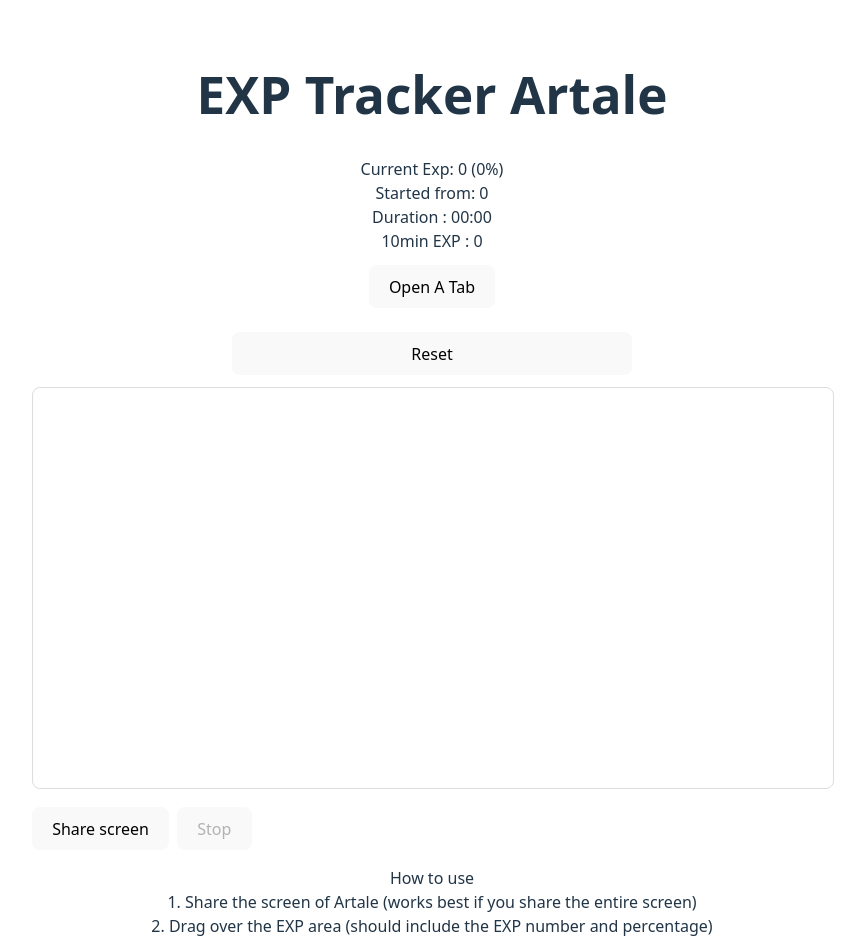
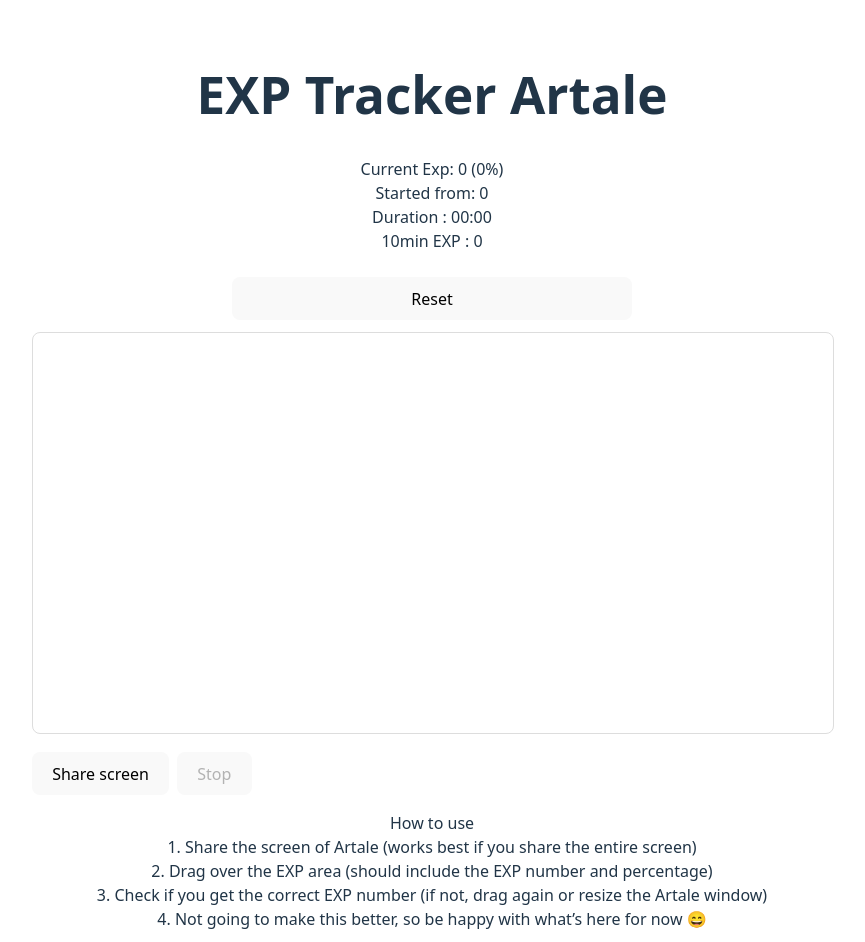
Before and after one commit to sungsungsungg/artaleEXPtracker, a React (Vite) app: page / in a window 1280 px wide. Shown: the top 942 px of the page, without its empty margins (208-1073 px from the left). Built offline with nearby package versions, Linux system fonts and the light colour scheme.

Commit message:
Funk overlay

```diff
--- a/src/App.jsx
+++ b/src/App.jsx
@@ -43,11 +43,8 @@
       return;
     }
 
-    // Vite sets this to "/" locally, and "/artaleEXPtracker/" on GitHub Pages (if base is configured)
-    const base = import.meta.env.BASE_URL; // e.g. "/" or "/artaleEXPtracker/"
-
     overlayRef.current = window.open(
-      `${base}overlay`,
+      "/overlay",
       "exp-overlay",
       "width=500,height=400,top=80,left=40",
     );
@@ -99,8 +96,7 @@
         10min EXP : {expRate ? numberWithCommas(expRate.toFixed(0)) : 0}
       </div>
 
-      {/* ✅ overlay controls */}
-      <div
+      {/* <div
         style={{
           display: "flex",
           gap: 8,
@@ -109,7 +105,7 @@
         }}
       >
         <button onClick={openOverlay}>Open A Tab</button>
-      </div>
+      </div> */}
       <br />
 
       <ScreenShare
@@ -126,8 +122,7 @@
         <br />
         3. Check if you get the correct EXP number (if not, drag again or resize
         the Artale window) <br />
-        4. If you want to open a small tab, click on "Open A Tab" <br />
-        5. Not going to make this better, so be happy with what’s here for now
+        4. Not going to make this better, so be happy with what’s here for now
         😄
       </p>
     </>
```
